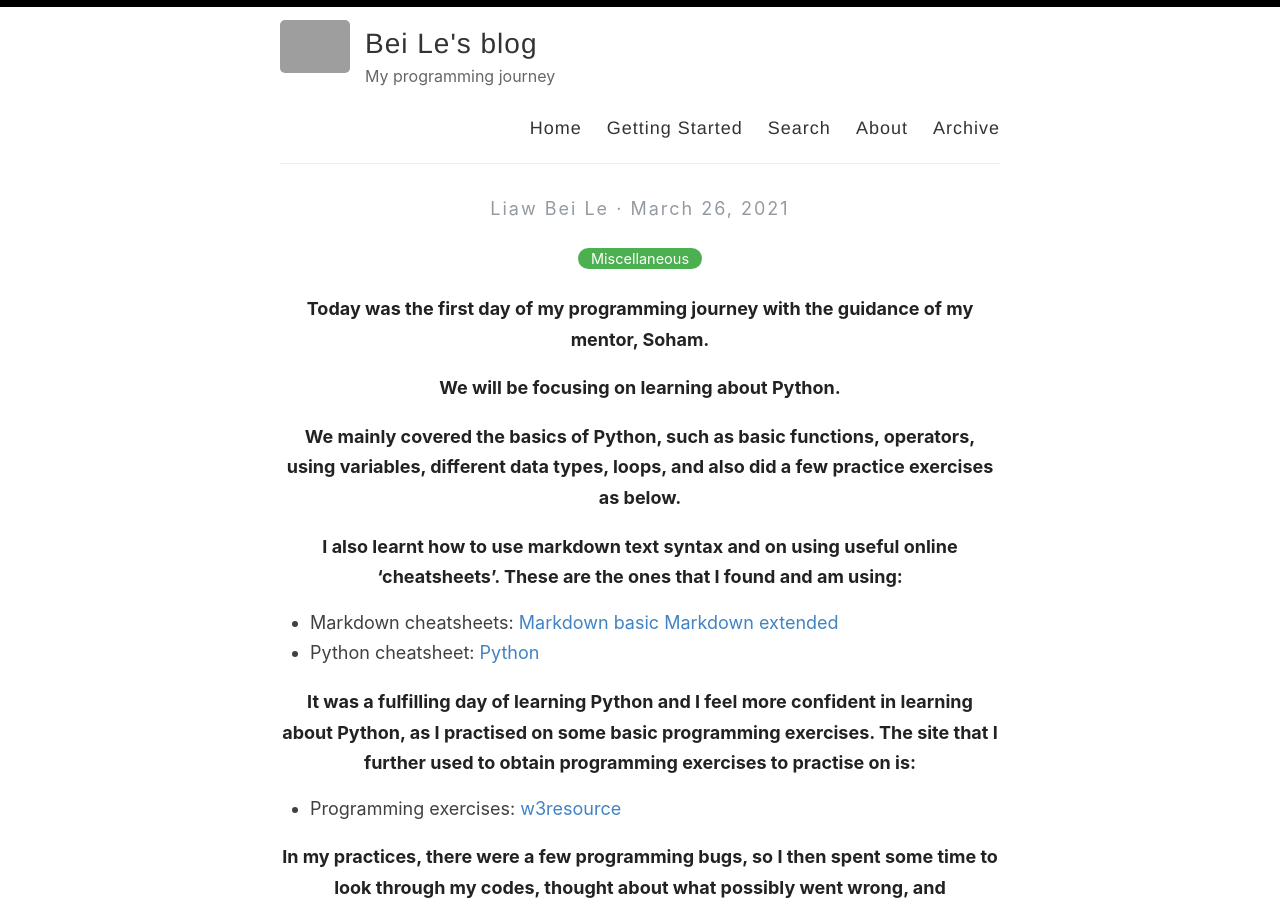
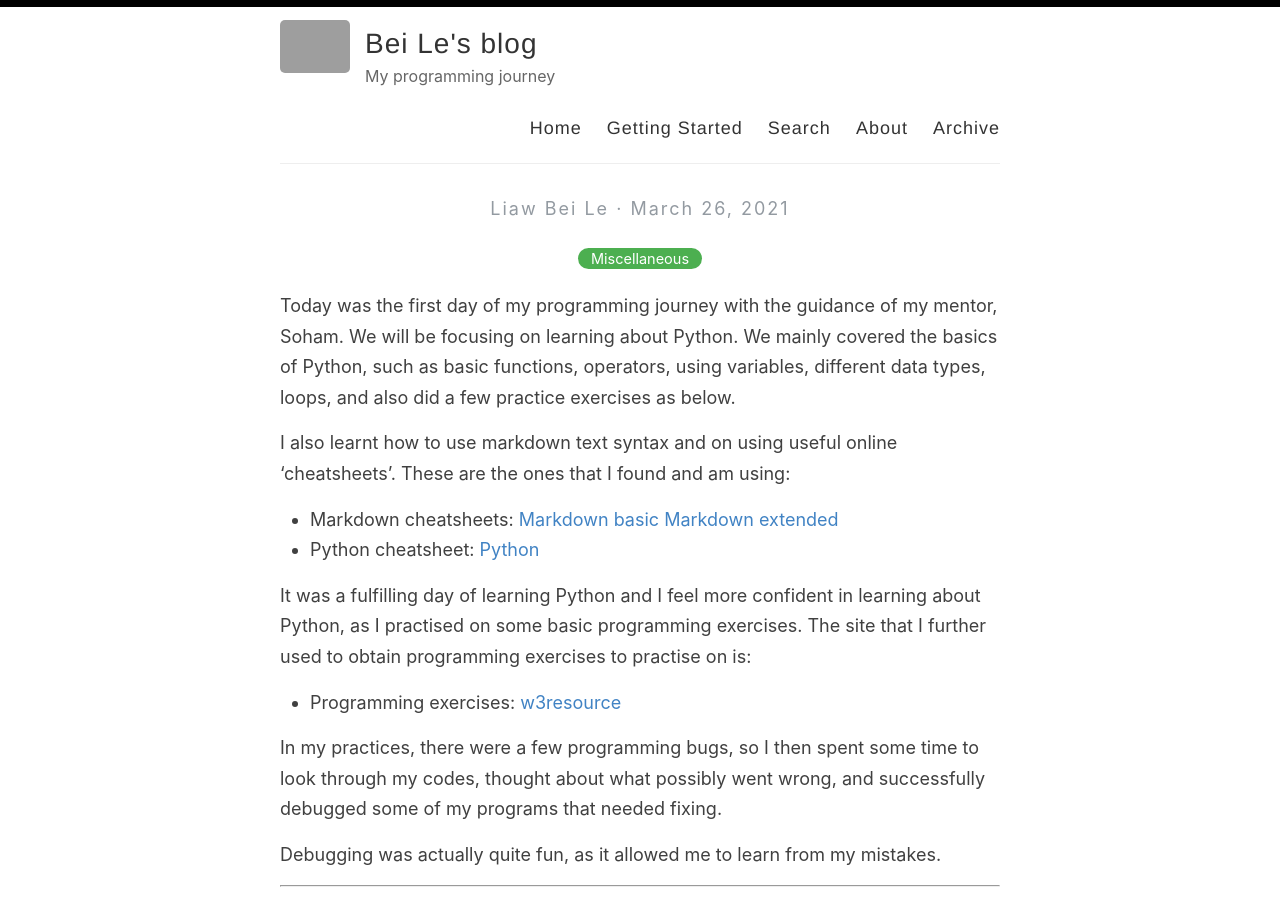
Before and after one commit to liawbeile/liawbeile.github.io, a Jekyll site: the page built from _posts/2021-3-26-march26.md, in a window 1280 px wide and 900 px high. Built offline with Jekyll 4.4.1, drawn with Linux system fonts in a browser that asks for light colours; grey boxes are pictures that could not be loaded.

Commit message:
amended format

```diff
--- a/_posts/2021-3-26-march26.md
+++ b/_posts/2021-3-26-march26.md
@@ -4,21 +4,18 @@ title: ""
 categories: Miscellaneous
 ---
 
-#### Today was the first day of my programming journey with the guidance of my mentor, Soham.
+Today was the first day of my programming journey with the guidance of my mentor, Soham. We will be focusing on learning about Python. We mainly covered the basics of Python, such as basic functions, operators, using variables, different data types, loops, and also did a few practice exercises as below.
 
-#### We will be focusing on learning about Python.
-
-#### We mainly covered the basics of Python, such as basic functions, operators, using variables, different data types, loops, and also did a few practice exercises as below.
-
-#### I also learnt how to use markdown text syntax and on using useful online 'cheatsheets'. These are the ones that I found and am using:
+I also learnt how to use markdown text syntax and on using useful online 'cheatsheets'. These are the ones that I found and am using:
 - Markdown cheatsheets: [Markdown basic](https://www.markdownguide.org/basic-syntax/) [Markdown extended](https://www.markdownguide.org/extended-syntax/)
 - Python cheatsheet: [Python](https://docs.python.org/3/library/index.html)
 
-#### It was a fulfilling day of learning Python and I feel more confident in learning about Python, as I practised on some basic programming exercises.  The site that I further used to obtain programming exercises to practise on is:
+It was a fulfilling day of learning Python and I feel more confident in learning about Python, as I practised on some basic programming exercises.  The site that I further used to obtain programming exercises to practise on is:
 - Programming exercises: [w3resource](https://www.w3resource.com/python-exercises/)
 
-#### In my practices, there were a few programming bugs, so I then spent some time to look through my codes, thought about what possibly went wrong, and successfully debugged some of my programs that needed fixing.
-#### Debugging was actually quite fun, as it allowed me to learn from my mistakes.
+In my practices, there were a few programming bugs, so I then spent some time to look through my codes, thought about what possibly went wrong, and successfully debugged some of my programs that needed fixing.
+
+Debugging was actually quite fun, as it allowed me to learn from my mistakes.
 
 ---
 ### What I learnt:
```
